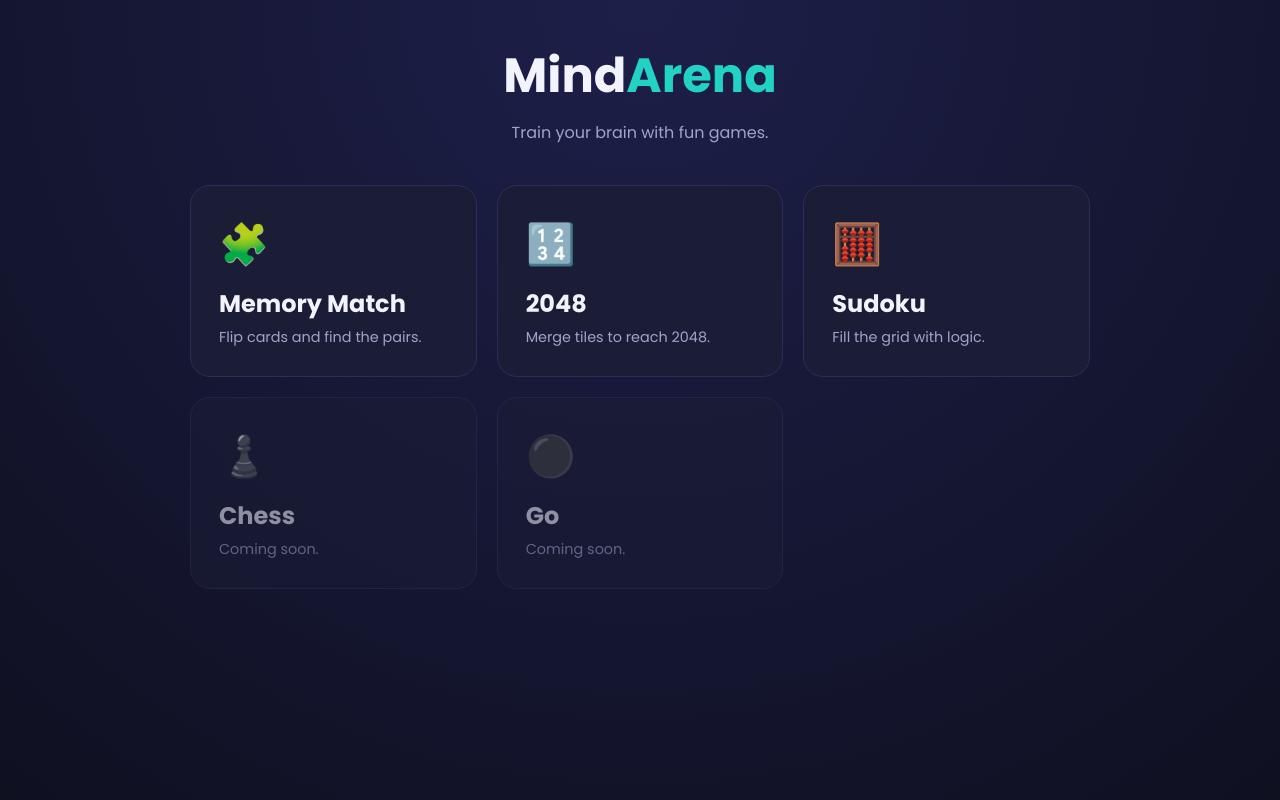
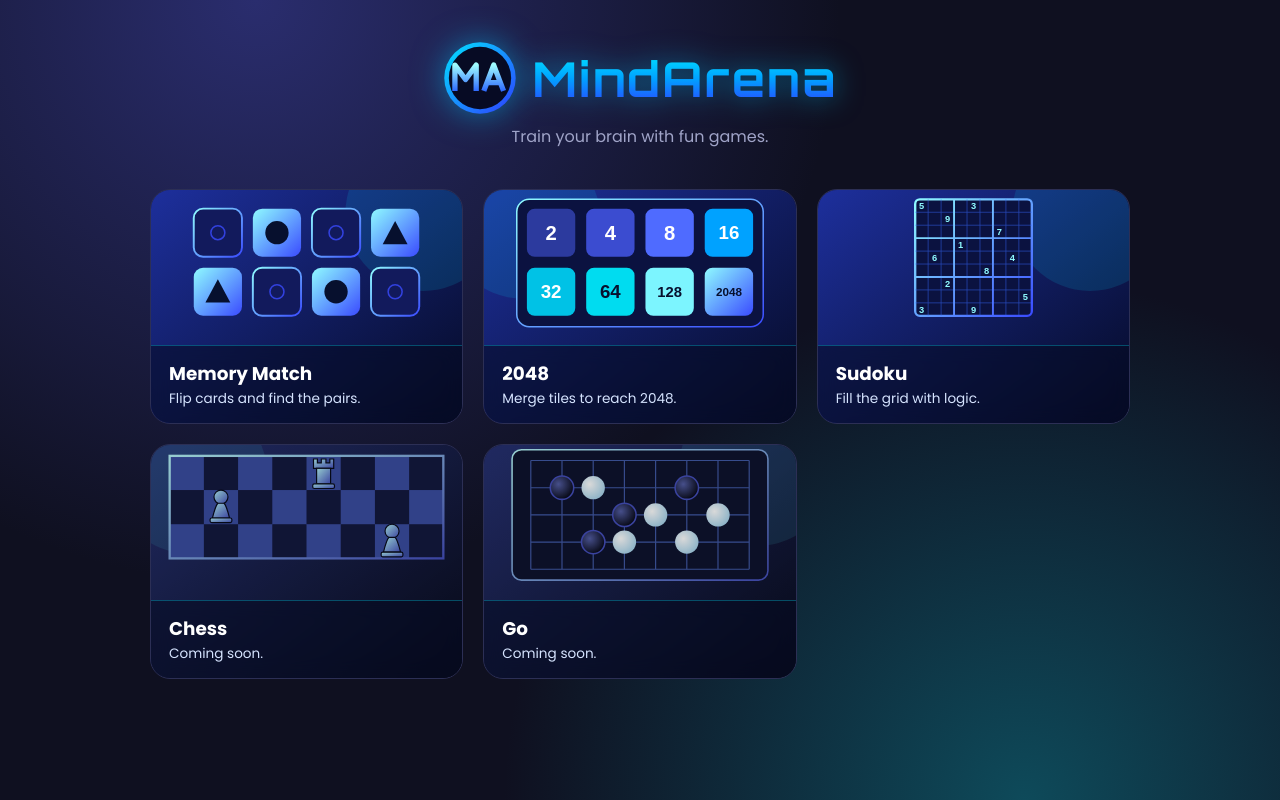
Before and after one commit to amanrizwanmm/mindarena, a plain HTML site: page index.html in a window 1280 px wide. Drawn offline with Linux system fonts and the light colour scheme.

Commit message:
pictures added and a logo for mindarena

```diff
--- a/index.html
+++ b/index.html
@@ -3,22 +3,41 @@
 <head>
   <meta charset="UTF-8">
   <meta name="viewport" content="width=device-width, initial-scale=1.0">
+  <link rel="icon" type="image/svg+xml" href="favicon.svg">
   <title>Mind Arena</title>
   <link href="https://fonts.googleapis.com/css2?family=Poppins:wght@400;600;700&display=swap" rel="stylesheet">
   <link rel="stylesheet" href="style.css">
 </head>
 <body>
-  <header>
-  <h1>Mind<span>Arena</span></h1>
+   <header>
+  <div class="brand">
+    <img class="logo" src="favicon.svg" alt="MindArena logo">
+    <h1>Mind<span>Arena</span></h1>
+  </div>
   <p>Train your brain with fun games.</p>
 </header>
 
 <main class="grid">
-  <a class="card" href="memory.html"><span class="icon">🧩</span><h2>Memory Match</h2><p>Flip cards and find the pairs.</p></a>
-  <a class="card" href="game2048.html"><span class="icon">🔢</span><h2>2048</h2><p>Merge tiles to reach 2048.</p></a>
-  <a class="card" href="sudoku.html"><span class="icon">🧮</span><h2>Sudoku</h2><p>Fill the grid with logic.</p></a>
-  <a class="card soon" href="#"><span class="icon">♟️</span><h2>Chess</h2><p>Coming soon.</p></a>
-  <a class="card soon" href="#"><span class="icon">⚫</span><h2>Go</h2><p>Coming soon.</p></a>
+  <a class="card" href="memory.html">
+    <img class="thumb" src="icons/memory.svg" alt="Memory Match">
+    <div class="info"><h2>Memory Match</h2><p>Flip cards and find the pairs.</p></div>
+  </a>
+  <a class="card" href="game2048.html">
+    <img class="thumb" src="icons/2048.svg" alt="2048">
+    <div class="info"><h2>2048</h2><p>Merge tiles to reach 2048.</p></div>
+  </a>
+  <a class="card" href="sudoku.html">
+    <img class="thumb" src="icons/sudoku.svg" alt="Sudoku">
+    <div class="info"><h2>Sudoku</h2><p>Fill the grid with logic.</p></div>
+  </a>
+  <a class="card soon" href="#">
+    <img class="thumb" src="icons/chess.svg" alt="Chess">
+    <div class="info"><h2>Chess</h2><p>Coming soon.</p></div>
+  </a>
+  <a class="card soon" href="#">
+    <img class="thumb" src="icons/go.svg" alt="Go">
+    <div class="info"><h2>Go</h2><p>Coming soon.</p></div>
+  </a>
 </main>
   <script src="script.js"></script>
 </body>
--- a/style.css
+++ b/style.css
@@ -1,3 +1,4 @@
+@import url('https://fonts.googleapis.com/css2?family=Orbitron:wght@700;900&display=swap');
 :root {
   --bg: #0f1020;
   --card: #1b1d36;
@@ -105,3 +106,146 @@ header p { color: var(--muted); margin-top: 8px; }
 .pad { max-width: 400px; margin: 20px auto 0; display: grid; grid-template-columns: repeat(5, 1fr); gap: 8px; }
 .pad button { padding: 12px 0; border-radius: 10px; background: var(--card); color: var(--text); border: 1px solid #2c2f55; font: inherit; font-size: 1.1rem; cursor: pointer; }
 .pad button:hover { background: var(--accent); }
+
+h1 {
+  font-family: 'Orbitron', sans-serif;
+  font-size: clamp(2rem, 8vw, 3rem);
+  letter-spacing: 2px;
+  text-shadow: 0 0 24px rgba(34, 211, 197, 0.45);
+}
+
+.logo {
+  width: 72px;
+  margin-bottom: 10px;
+  filter: drop-shadow(0 0 18px rgba(124, 92, 255, 0.7));
+  animation: float 3s ease-in-out infinite;
+}
+@keyframes float {
+  0%, 100% { transform: translateY(0); }
+  50% { transform: translateY(-8px); }
+}
+
+body {
+  background:
+    radial-gradient(circle at 20% 0%, #2a2d6e 0%, transparent 45%),
+    radial-gradient(circle at 80% 100%, #0e4a5a 0%, transparent 40%),
+    var(--bg);
+  background-attachment: fixed;
+}
+
+.card {
+  background: rgba(27, 29, 54, 0.65);
+  backdrop-filter: blur(8px);
+  animation: fadeUp 0.5s ease both;
+}
+.card:nth-child(2) { animation-delay: 0.08s; }
+.card:nth-child(3) { animation-delay: 0.16s; }
+.card:nth-child(4) { animation-delay: 0.24s; }
+.card:nth-child(5) { animation-delay: 0.32s; }
+.card:hover { box-shadow: 0 12px 32px rgba(124, 92, 255, 0.35); }
+@keyframes fadeUp {
+  from { opacity: 0; transform: translateY(20px); }
+  to { opacity: 1; transform: translateY(0); }
+}
+
+.icon {
+  display: inline-flex;
+  width: 64px;
+  height: 64px;
+  align-items: center;
+  justify-content: center;
+  border-radius: 18px;
+  background: linear-gradient(135deg, rgba(124, 92, 255, 0.35), rgba(34, 211, 197, 0.25));
+}
+
+.btn:not(.btn-ghost) {
+  background: linear-gradient(135deg, var(--accent), var(--accent2));
+  transition: transform 0.2s, box-shadow 0.2s;
+}
+.btn:not(.btn-ghost):hover {
+  transform: translateY(-2px);
+  box-shadow: 0 8px 20px rgba(124, 92, 255, 0.4);
+}
+h1 {
+  font-family: 'Orbitron', sans-serif;
+  font-size: clamp(2rem, 8vw, 3rem);
+  letter-spacing: 2px;
+  text-shadow: none;
+  background: linear-gradient(to top, #0ea5b7 0%, #5ef2e2 55%, #e6fffb 100%);
+  -webkit-background-clip: text;
+  background-clip: text;
+  color: transparent;
+  filter: drop-shadow(0 0 14px rgba(34, 211, 197, 0.55));
+}
+h1 span { color: transparent; }
+
+.brand {
+  display: flex;
+  align-items: center;
+  justify-content: center;
+  gap: 14px;
+  flex-wrap: wrap;
+}
+.logo {
+  width: 64px;
+  height: 64px;
+  margin: 0;
+  animation: none;
+  filter: drop-shadow(0 0 14px rgba(34, 211, 197, 0.5));
+}
+h1 {
+  background: linear-gradient(to top, #2f3cff 0%, #00a2ff 50%, #00f0ff 100%);
+  -webkit-background-clip: text;
+  background-clip: text;
+  color: transparent;
+  filter: drop-shadow(0 0 14px rgba(0, 200, 255, 0.5));
+}
+
+.logo {
+  width: 76px;
+  height: 76px;
+  filter: drop-shadow(0 0 16px rgba(0, 200, 255, 0.5));
+}
+
+.icon {
+  background: rgba(7, 11, 36, 0.7);
+  border: 1px solid rgba(0, 229, 255, 0.35);
+}
+.icon img { width: 40px; height: 40px; }
+.grid { max-width: 980px; }
+
+.card {
+  position: relative;
+  display: block;
+  overflow: hidden;
+  padding: 0;
+  aspect-ratio: 4 / 3;
+  backdrop-filter: none;
+}
+.thumb {
+  position: absolute;
+  inset: 0;
+  width: 100%;
+  height: 100%;
+  object-fit: cover;
+  display: block;
+  transition: transform 0.4s;
+}
+.card:hover .thumb { transform: scale(1.06); }
+
+.info {
+  position: absolute;
+  left: 0;
+  right: 0;
+  bottom: 0;
+  padding: 14px 18px;
+  background: rgba(7, 11, 36, 0.55);
+  backdrop-filter: blur(10px);
+  -webkit-backdrop-filter: blur(10px);
+  border-top: 1px solid rgba(0, 229, 255, 0.3);
+}
+.info h2 { margin: 0 0 2px; font-size: 1.15rem; color: #fff; }
+.info p { margin: 0; font-size: 0.85rem; color: #d6e4ff; }
+
+.card.soon { opacity: 1; }
+.card.soon .thumb { filter: saturate(0.6) brightness(0.85); }
```
Also changed, not shown: game2048.html (+1 -0 lines), memory.html (+1 -0 lines), sudoku.html (+1 -0 lines), favicon.svg (added), icons/2048.svg (added), icons/chess.svg (added), icons/go.svg (added), icons/memory.svg (added), icons/sudoku.svg (added).
